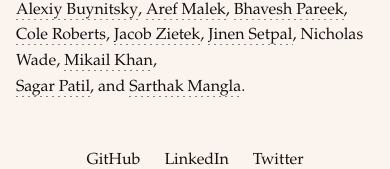
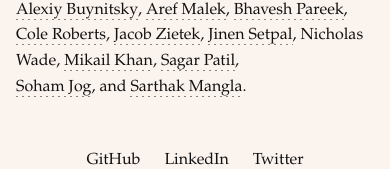
Before and after one commit to harmya/harmya.github.io, a SvelteKit app: page / in a window 390 px wide. Shown: the part 862-1031 px from the top of the page. Built offline with nearby package versions, Linux system fonts and the light colour scheme; a web font is replaced by a local one.

Commit message:
fix sizing

```diff
--- a/src/routes/+page.svelte
+++ b/src/routes/+page.svelte
@@ -95,7 +95,6 @@
     if (!ctx || !canvas) return;
     ctx.clearRect(0, 0, canvas.width, canvas.height);
 
-    // Set global alpha for the canvas content
     ctx.globalAlpha = canvasOpacity;
 
     particles.forEach((p) => p.update());
@@ -210,8 +209,9 @@
               <a class="link" href="https://zietek.dev/" target="_blank" rel="noopener noreferrer">Jacob Zietek</a>,
               <a class="link" href="https://jinen.setpal.net/" target="_blank" rel="noopener noreferrer">Jinen Setpal</a>,
               <a class="link" href="https://wade.dev/" target="_blank" rel="noopener noreferrer">Nicholas Wade</a>,
-              <a class="link" href="https://mikail-khan.com/" target="_blank" rel="noopener noreferrer">Mikail Khan</a>, <br>
-              <a class="link" href="https://sagarpatil.me/" target="_blank" rel="noopener noreferrer">Sagar Patil</a>,  and
+              <a class="link" href="https://mikail-khan.com/" target="_blank" rel="noopener noreferrer">Mikail Khan</a>,
+              <a class="link" href="https://sagarpatil.me/" target="_blank" rel="noopener noreferrer">Sagar Patil</a>,  <br>
+              <a class="link" href="https://sohamjog.com/" target="_blank" rel="noopener noreferrer">Soham Jog</a>, and
               <a class="link" href="https://sarthakmangla.com/" target="_blank" rel="noopener noreferrer">Sarthak Mangla</a>.
           </p>
         </div>
@@ -263,7 +263,7 @@
   }
 
   .content {
-    max-width: 1000px;
+    max-width: 1100px;
     min-height: 500px;
     text-align: center;
     backdrop-filter: blur(5px);
@@ -283,7 +283,7 @@
 
   @media (max-width: 600px) {
     .content {
-      max-width: 100vw;
+      max-width: 108vw;
       min-width: 0;
       padding: 1.2rem 0.5rem 2rem 0.5rem;
     }
```
